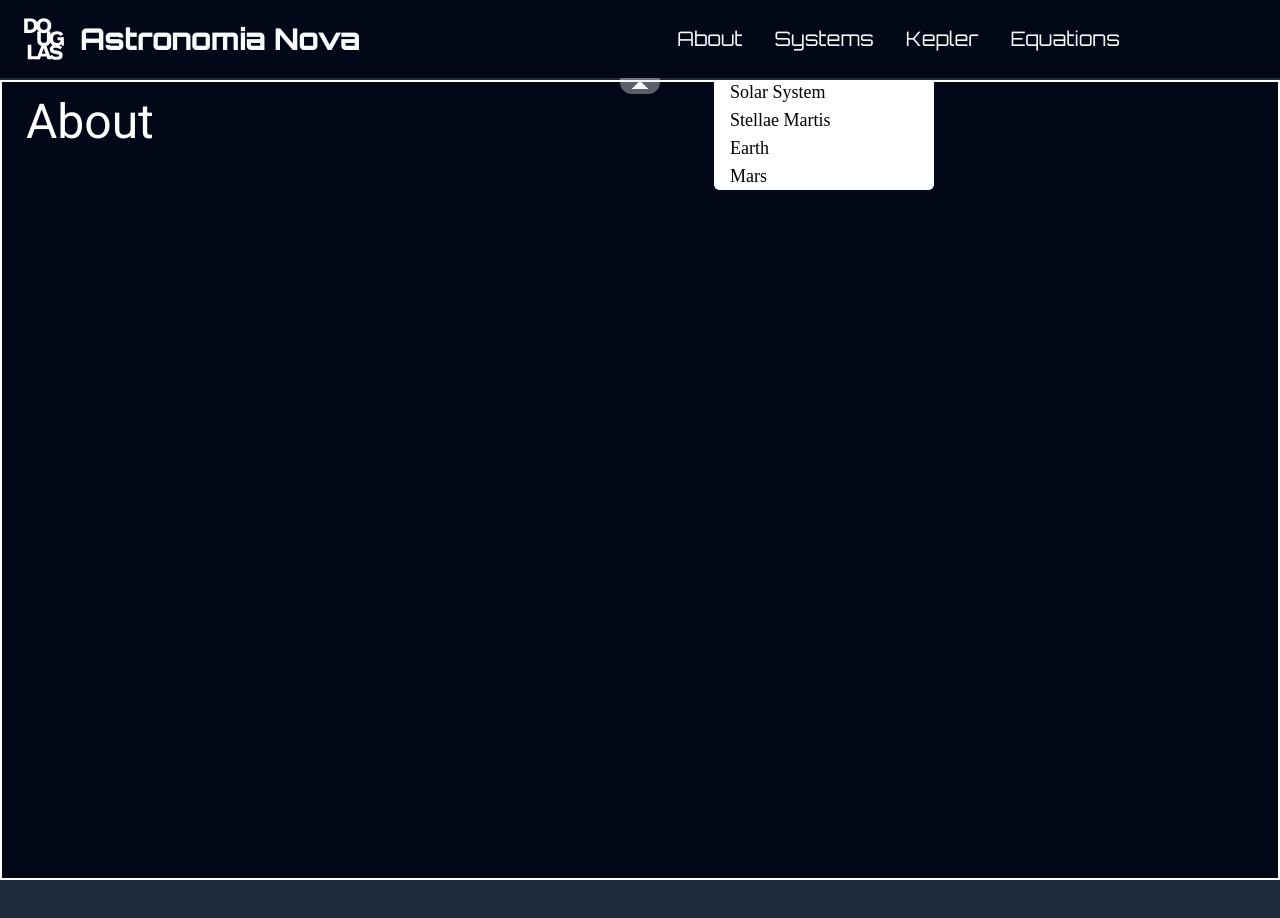
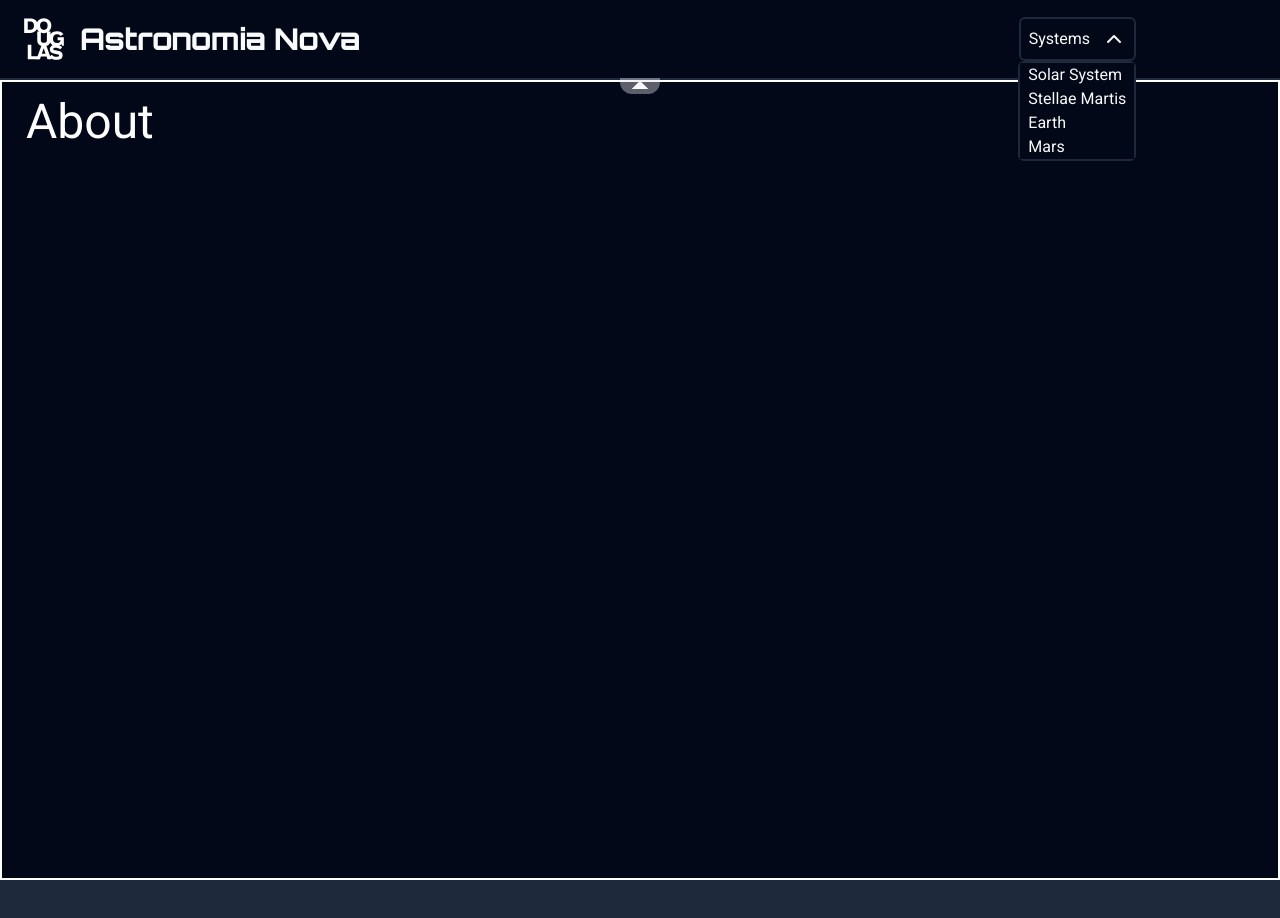
Before and after one commit to nagillimnayr/astronomia-nova, a Next.js app: page /about in a window 1280 px wide. Both pictures are taken after a click on the button "Systems". Shown: the top 918 px of the page. Built offline with nearby package versions, Linux system fonts and the light colour scheme; a web font is replaced by a local one.

Commit message:
feat: implement new dropdown nav menu

```diff
--- /dev/null
+++ b/src/components/layout/site-layout/Navigation/nav-menu/NavDropdownMenu.tsx
@@ -0,0 +1,64 @@
+import { Menu } from '@headlessui/react';
+import { Fragment } from 'react';
+import Link from 'next/link';
+import { cn } from '~/lib/utils/cn';
+import NavMenuButton from './NavMenuButton';
+import { ChevronDownIcon } from 'lucide-react';
+
+type link = {
+  href: string;
+  label: string;
+};
+
+type Props = {
+  children?: React.ReactNode;
+  links: link[];
+  className?: string;
+};
+const NavDropdownMenu = ({ children, links, className }: Props) => {
+  return (
+    <Menu as="div" className={'relative ml-auto flex flex-col'}>
+      <div className="relative">
+        <Menu.Button
+          className={cn('rounded-md border-2 p-2 font-sans', className)}
+        >
+          {({ open }) => {
+            // render prop to switch chevron direction
+            return (
+              <div className="inline-flex items-center justify-start gap-3">
+                {children}{' '}
+                <ChevronDownIcon
+                  data-open={open ? 'open' : 'closed'}
+                  className={cn('transition-transform ui-open:-rotate-180')}
+                />
+              </div>
+            );
+          }}
+        </Menu.Button>
+        <Menu.Items
+          className={
+            'dropdown-center flex w-fit min-w-fit  flex-col justify-start whitespace-nowrap rounded-md border-2'
+          }
+        >
+          {links.map(({ href, label }) => {
+            return (
+              /* Use the `active` state to conditionally style the active item.*/
+              <Menu.Item key={href} as={Fragment}>
+                <Link
+                  href={href}
+                  className={
+                    'bg-background px-2 font-sans text-foreground ui-active:bg-indigo-400 ui-active:text-white'
+                  }
+                >
+                  {label}
+                </Link>
+              </Menu.Item>
+            );
+          })}
+        </Menu.Items>
+      </div>
+    </Menu>
+  );
+};
+
+export default NavDropdownMenu;
--- a/src/components/layout/site-layout/Navigation/nav-menu/NavMenu.tsx
+++ b/src/components/layout/site-layout/Navigation/nav-menu/NavMenu.tsx
@@ -1,28 +1,27 @@
-import {
-  NavigationMenu,
-  NavigationMenuContent,
-  NavigationMenuIndicator,
-  NavigationMenuItem,
-  NavigationMenuLink,
-  NavigationMenuList,
-  NavigationMenuTrigger,
-  NavigationMenuViewport,
-  navigationMenuTriggerStyle,
-} from '~/components/ui/navigation-menu';
-import NavMenuLink from './NavMenuLink';
+import { Menu } from '@headlessui/react';
+import { Fragment } from 'react';
+import Link from 'next/link';
+import { cn } from '~/lib/utils/cn';
+import NavDropdownMenu from './NavDropdownMenu';
+
+type link = {
+  href: string;
+  label: string;
+};
+const systemLinks = [
+  { href: '/systems/solar-system', label: 'Solar System' },
+  { href: '/systems/earth-mars', label: 'Stellae Martis' },
+  { href: '/systems/earth', label: 'Earth' },
+  { href: '/systems/mars', label: 'Mars' },
+];
 
 const NavMenu = () => {
   return (
-    <NavigationMenu>
-      <NavigationMenuList>
-        <NavigationMenuItem>
-          <NavigationMenuTrigger>Item One</NavigationMenuTrigger>
-          <NavigationMenuContent>
-            <NavMenuLink href="/">Link</NavMenuLink>
-          </NavigationMenuContent>
-        </NavigationMenuItem>
-      </NavigationMenuList>
-    </NavigationMenu>
+    <Menu as="div" className={'relative ml-auto flex flex-row'}>
+      <NavDropdownMenu links={systemLinks}>
+        <div className="inline-flex gap-3">Systems </div>
+      </NavDropdownMenu>
+    </Menu>
   );
 };
 
--- /dev/null
+++ b/src/components/layout/site-layout/Navigation/nav-menu/NavMenuButton.tsx
@@ -0,0 +1,16 @@
+import { Menu } from '@headlessui/react';
+import { cn } from '~/lib/utils/cn';
+
+type Props = {
+  children?: React.ReactNode;
+  className?: string;
+};
+const NavMenuButton = ({ children, className }: Props) => {
+  return (
+    <Menu.Button className={cn('rounded-md border-2 p-2 font-sans', className)}>
+      {children}
+    </Menu.Button>
+  );
+};
+
+export default NavMenuButton;
--- /dev/null
+++ b/src/components/layout/site-layout/Navigation/nav-menu/NavMenuShad.tsx
@@ -0,0 +1,34 @@
+/***
+ * There are issues with the popover placement
+ * not being in the right place.
+ *
+ */
+import {
+  NavigationMenu,
+  NavigationMenuContent,
+  NavigationMenuIndicator,
+  NavigationMenuItem,
+  NavigationMenuLink,
+  NavigationMenuList,
+  NavigationMenuTrigger,
+  NavigationMenuViewport,
+  navigationMenuTriggerStyle,
+} from '~/components/ui/navigation-menu';
+import NavMenuLink from './navMenuLinkShad';
+
+const NavMenu = () => {
+  return (
+    <NavigationMenu>
+      <NavigationMenuList>
+        <NavigationMenuItem>
+          <NavigationMenuTrigger>Item One</NavigationMenuTrigger>
+          <NavigationMenuContent>
+            <NavMenuLink href="/">Link</NavMenuLink>
+          </NavigationMenuContent>
+        </NavigationMenuItem>
+      </NavigationMenuList>
+    </NavigationMenu>
+  );
+};
+
+export default NavMenu;
--- a/src/components/layout/site-layout/SiteHeader.tsx
+++ b/src/components/layout/site-layout/SiteHeader.tsx
@@ -7,6 +7,7 @@ import { useCallback, useRef, useState, MouseEventHandler } from 'react';
 import { twMerge } from 'tailwind-merge';
 import { cn } from '~/lib/utils/cn';
 import { SystemsDropdownMenu } from './Navigation/dropdown/SystemsDropdownMenu';
+import NavMenu from './Navigation/nav-menu/NavMenu';
 
 const SiteHeader = () => {
   const [isOpen, setIsOpen] = useState<boolean>(true);
@@ -27,7 +28,7 @@ const SiteHeader = () => {
         ref={headerRef}
         data-state="open"
         className={cn(
-          `sticky top-0 z-[99999999] flex h-20 w-screen min-w-full translate-y-[0%] flex-row items-stretch justify-start border-b-2 border-border bg-background py-0 pl-6 pr-36 text-foreground transition-transform duration-300 ease-in`,
+          `sticky top-0 z-[99999999] flex h-20 w-screen min-w-full translate-y-[0%] flex-row items-center justify-start border-b-2 border-border bg-background py-0 pl-6 pr-36 text-foreground transition-transform duration-300 ease-in`,
           `data-[state=closed]:-translate-y-[100%]`
         )}
       >
@@ -56,16 +57,8 @@ const SiteHeader = () => {
             </h2>
           </Link>
         </div>
-        <NavBtn href="about">About</NavBtn>
-        <SystemsDropdownMenu />
-        {/* <NavBtn href="sim">Solar System</NavBtn>
-        <NavBtn href="earthMars">Stellae Martis</NavBtn> */}
-        <NavBtn href="kepler">Kepler</NavBtn>
-        <NavBtn href="equations">Equations</NavBtn>
-        {/* <NavBtn href="equations">Equations</NavBtn>
-        <NavBtn href="kepler">Kepler</NavBtn>
-        <NavBtn href="timeline">Timeline</NavBtn>
-        <NavBtn href="markdown">MDX</NavBtn> */}
+
+        <NavMenu />
 
         {/* visibility toggle */}
         <button
--- a/src/styles/globals.css
+++ b/src/styles/globals.css
@@ -76,3 +76,11 @@
     @apply bg-background text-foreground;
   }
 }
+
+@layer utilities {
+  /* position the dropdown such that its center
+    aligns with that of its parent */
+  .dropdown-center {
+    @apply absolute left-[50%] top-full -translate-x-1/2;
+  }
+}
```
Also changed, not shown: src/components/layout/site-layout/Navigation/nav-menu/navMenuLinkShad.tsx (renamed from src/components/layout/site-layout/Navigation/nav-menu/NavMenuLink.tsx).
